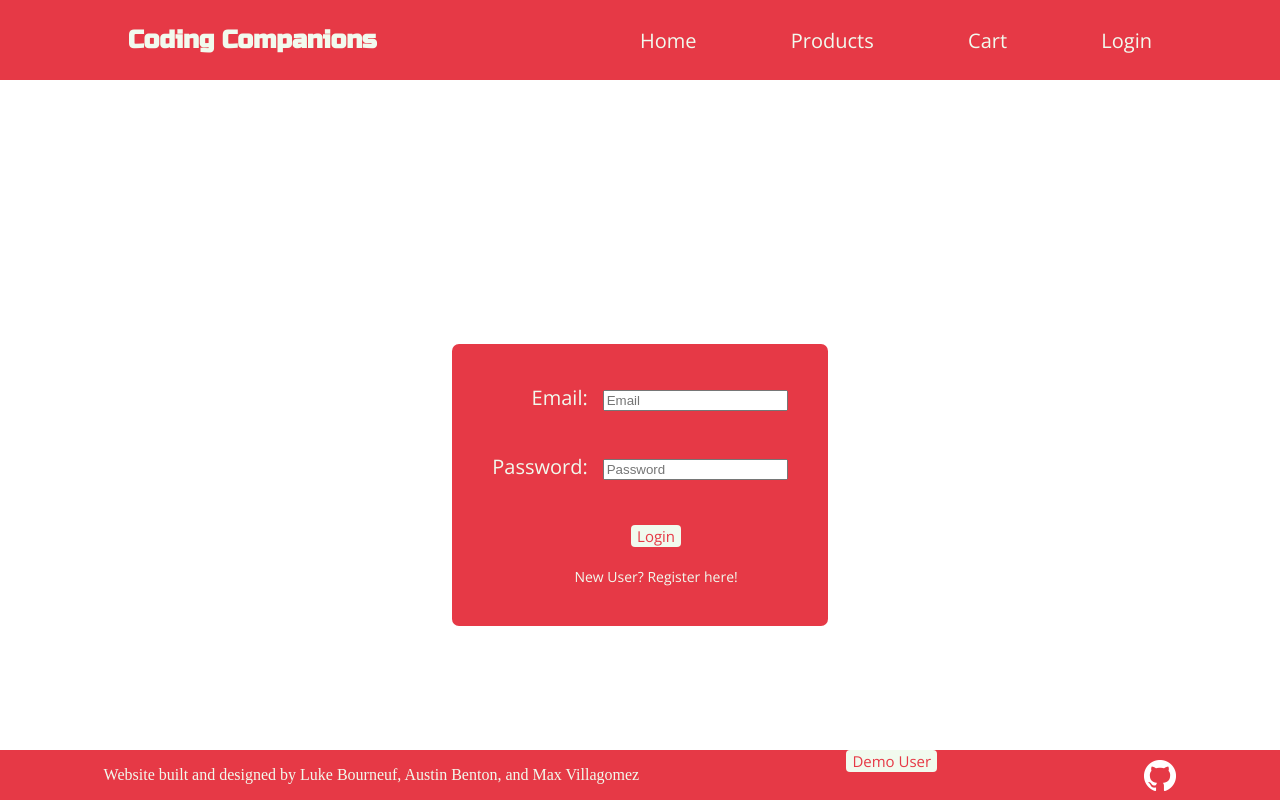
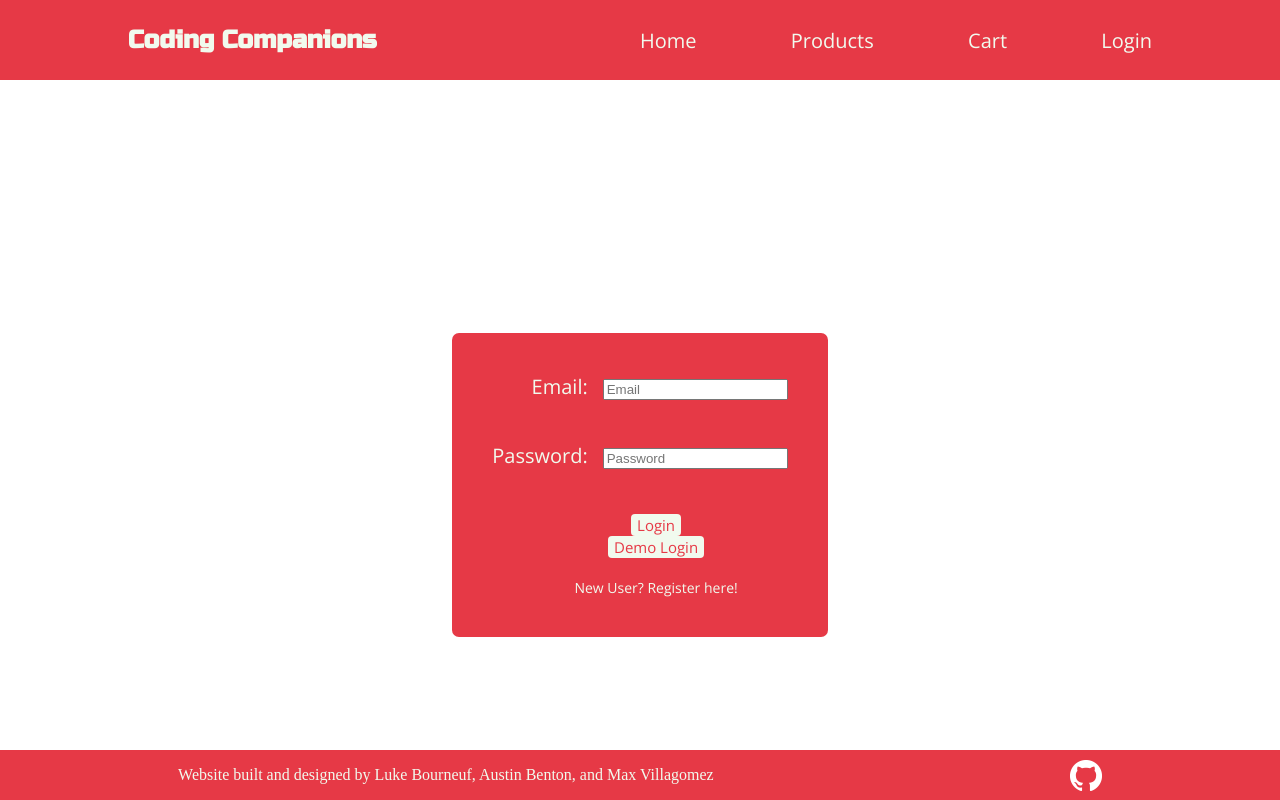
Before and after one commit to MaxVillagomez/coding-companions, a React (Create React App) app: page /login in a window 1280 px wide. Built offline with nearby package versions, Linux system fonts and the light colour scheme; no server answers.

Commit message:
feat(demo user handleDemoSubmit) site viewer doesn't need to register, can just click demo button and they are logged in.

```diff
--- a/src/components/App.js
+++ b/src/components/App.js
@@ -63,6 +63,8 @@ const App = () => {
   const [price, setPrice] = useState(0);
   const [isAdmin, setIsAdmin] = useState(false);
   const [error, setError] = useState(null);
+  const [demoEmail, setDemoEmail] =useState("demo");
+  const [demoPassword, setDemoPassword] = useState("demo");
 
   const { productId } = useParams();
 
--- a/src/components/Footer.js
+++ b/src/components/Footer.js
@@ -10,9 +10,6 @@ const Footer = () => {
             Villagomez
           </p>
         </div>
-        <div>
-            <button>Demo User</button>
-        </div>
         <a href="https://github.com/Grace-Hopper-Capstone-Group-3/Grace-Shopper-Group-3.git">
           <div className="github-logo">
             <img src={githublogo}/>
--- a/src/components/Login.js
+++ b/src/components/Login.js
@@ -13,6 +13,8 @@ const Login = (props) => {
     setIsLoggedIn,
     error,
     setError,
+    demoEmail,
+    demoPassword,
   } = props;
 
   const navigate = useNavigate();
@@ -36,6 +38,13 @@ const Login = (props) => {
     setEmail("");
     setPassword("");
     window.location.reload(false);
+  }
+
+  async function handleDemoSubmit (event) {
+    event.preventDefault();
+    setEmail("demo");
+    setPassword("demo");
+    setIsLoggedIn(true);
   }
 
   return (
@@ -62,6 +71,7 @@ const Login = (props) => {
         </label>
         <div className="login-button-and-link-container">
           <button type="submit">Login</button>
+          <button type="submit" onClick={handleDemoSubmit}>Demo Login</button>
           <Link className="register-link" to="/register">
             New User? Register here!
           </Link>
```
Also changed, not shown: db/init_db.js (+10 -0 lines).
